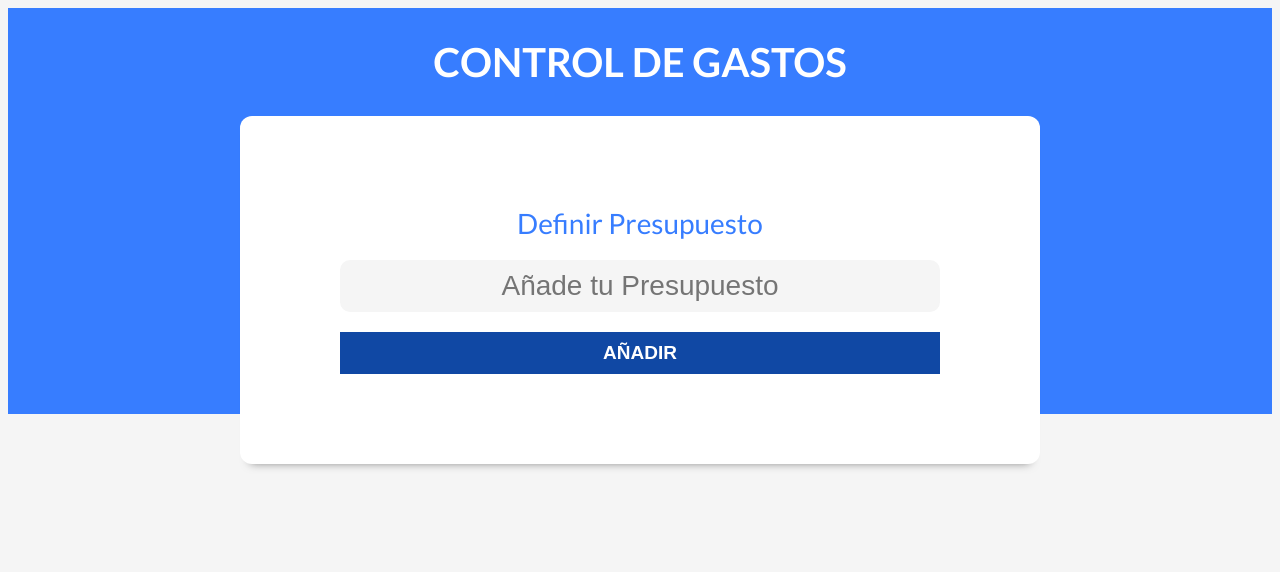
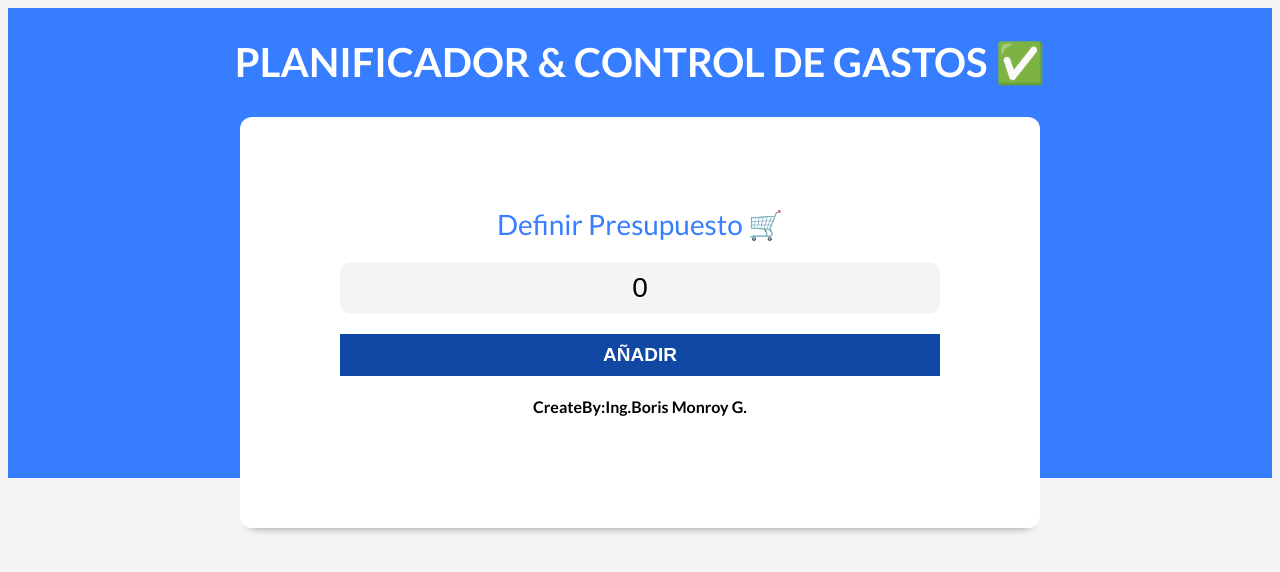
Before and after one commit to borismg04/Wallet-Budget, a React (Vite) app: page / in a window 1280 px wide. Shown: the top 572 px of the page. Built offline with nearby package versions, Linux system fonts and the light colour scheme.

Commit message:
props message
creation message

```diff
--- a/src/App.jsx
+++ b/src/App.jsx
@@ -4,10 +4,15 @@
 
 function App() {
 
+  const [presupuesto, setPresupuesto] = useState(0)
+
   return (
     <div>
-      <Header />
-      <h4>CreateBy:Ing.Boris Monroy G.</h4>
+      <Header
+        presupuesto={presupuesto}
+        setPresupuesto={setPresupuesto}
+      />
+
     </div>
   )
 }
--- a/src/components/Header.jsx
+++ b/src/components/Header.jsx
@@ -1,11 +1,14 @@
 import React from 'react'
 import NewBudget from './NewBudget'
 
-const Header = () => {
+const Header = ({presupuesto,setPresupuesto}) => {
   return (
     <header>
-      <h1>Control de Gastos</h1>
-      <NewBudget />
+      <h1>Planificador & Control de Gastos ✅</h1>
+      <NewBudget
+        presupuesto={presupuesto}
+        setPresupuesto={setPresupuesto}
+      />
     </header>
   )
 }
--- /dev/null
+++ b/src/components/Message.jsx
@@ -0,0 +1,11 @@
+import React from 'react'
+
+const Message = ({children,tipo}) => {
+  return (
+    <div className={`alerta ${tipo}`}>
+      {children}
+    </div>
+  )
+}
+
+export default Message
--- a/src/components/NewBudget.jsx
+++ b/src/components/NewBudget.jsx
@@ -1,21 +1,42 @@
-import React from 'react'
+import { useState } from 'react'
+import Message from './Message'
 
-const NewBudget = () => {
+const NewBudget = ({presupuesto,setPresupuesto}) => {
+
+  const [mensaje, setMensaje] = useState('')
+
+  const handlePresupuesto = (e) => {
+    setPresupuesto(e.target.value)
+    e.preventDefault()
+    if(!Number(presupuesto) || Number(presupuesto) < 0){
+      setMensaje('No es un presupuesto valido')
+    }else{
+      console.log('Si es un presupuesto valido')
+    }
+  }
+
   return (
     <div className='contenedor-presupuesto contenedor sombra'>
-      <form className='formulario'>
+      <form onSubmit={handlePresupuesto} className='formulario'>
         <div className='campo'>
-          <label htmlFor='name'>Definir Presupuesto</label>
+          <label htmlFor='name'>Definir Presupuesto 🛒</label>
           <input
             className='nuevo-presupuesto'
             type='text'
-            placeholder='Añade tu Presupuesto'/>
+            placeholder='Añade tu Presupuesto'
+            value={presupuesto}
+            onChange={e => setPresupuesto(e.target.value)}
+          />
         </div>
 
         <input
           type='submit'
           value='Añadir'
         />
+
+        {mensaje && <Message tipo='error'>{mensaje}</Message>}
+
+      <h4>CreateBy:Ing.Boris Monroy G.</h4>
       </form>
     </div>
   )
```
